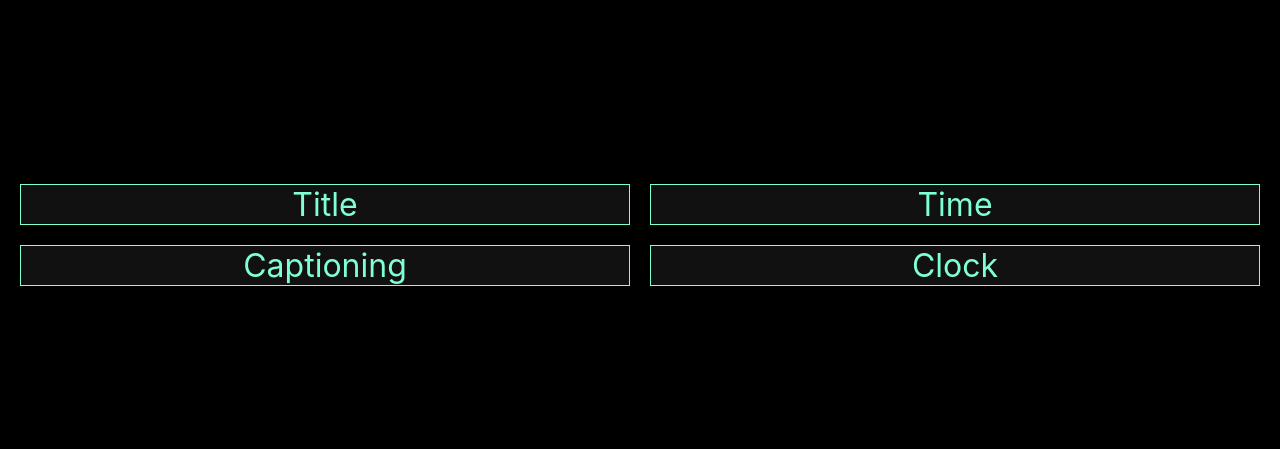
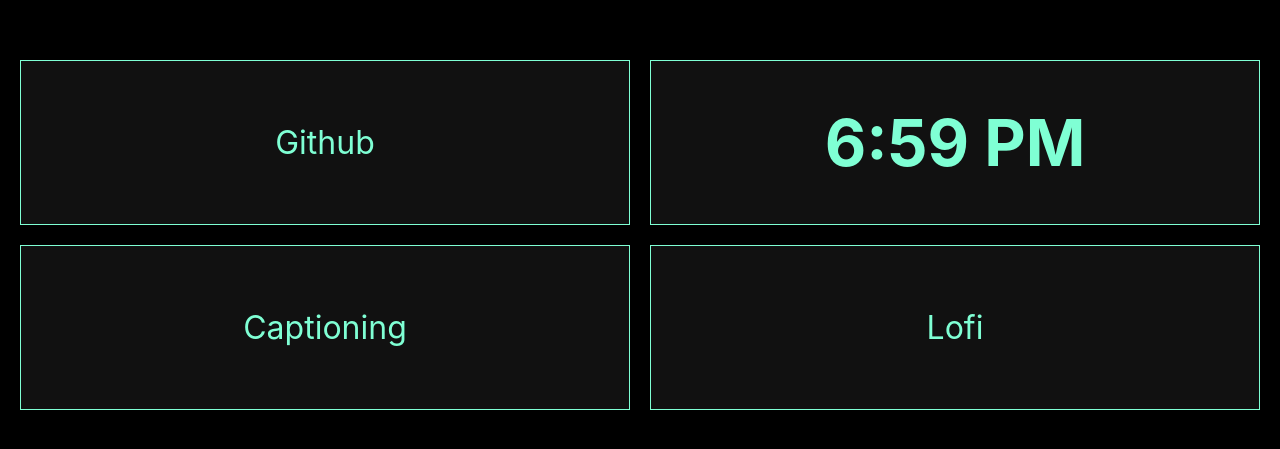
Before and after one commit to ayersdecker/Reflex-Site, a React (Create React App) app in the folder reflex/: page / in a window 1280 px wide. Shown: the part 165-614 px from the top of the page. Built offline with nearby package versions, Linux system fonts and the light colour scheme.

Commit message:
Github Lofi Added

```diff
--- a/reflex/src/App.css
+++ b/reflex/src/App.css
@@ -3,6 +3,7 @@
   min-width: 100%;
   min-height: 100vh;
   display: flex;
+  flex-direction: column;
   justify-content: center;
   align-items: center;
 }
@@ -10,6 +11,10 @@
 .App-header {
   background-color: #000;
   width: 100%;
+  flex: 1;
+  display: flex;
+  justify-content: center;
+  align-items: center;
 }
 
 .grid-container {
@@ -18,6 +23,8 @@
   grid-template-rows: repeat(2, 1fr);
   gap: 20px;
   padding: 20px;
+  width: 100%;
+  height: 100%;
 }
 
 .grid-item {
@@ -28,16 +35,16 @@
   border: 1px solid aquamarine;
 }
 
-.title,
-.time,
+.github,
+.lofi,
 .caption,
 .clock {
   font-size: xx-large;
   color: aquamarine;
 }
 
-.title,
-.time {
+.github,
+.lofi {
   float: none;
   text-align: center;
 }
--- a/reflex/src/App.js
+++ b/reflex/src/App.js
@@ -8,16 +8,16 @@
       <header className="App-header">
         <div className="grid-container">
           <div className="grid-item">
-            <div className="title">Title</div>
+            <div className="github">Github</div>
           </div>
           <div className="grid-item">
-            <div className="time">Time</div>
+            <div className="clock"><Clock/></div>
           </div>
           <div className="grid-item">
             <div className="caption">Captioning</div>
           </div>
           <div className="grid-item">
-            <div className="clock">Clock</div>
+            <div className="lofi">Lofi</div>
           </div>
         </div>
       </header>
```
